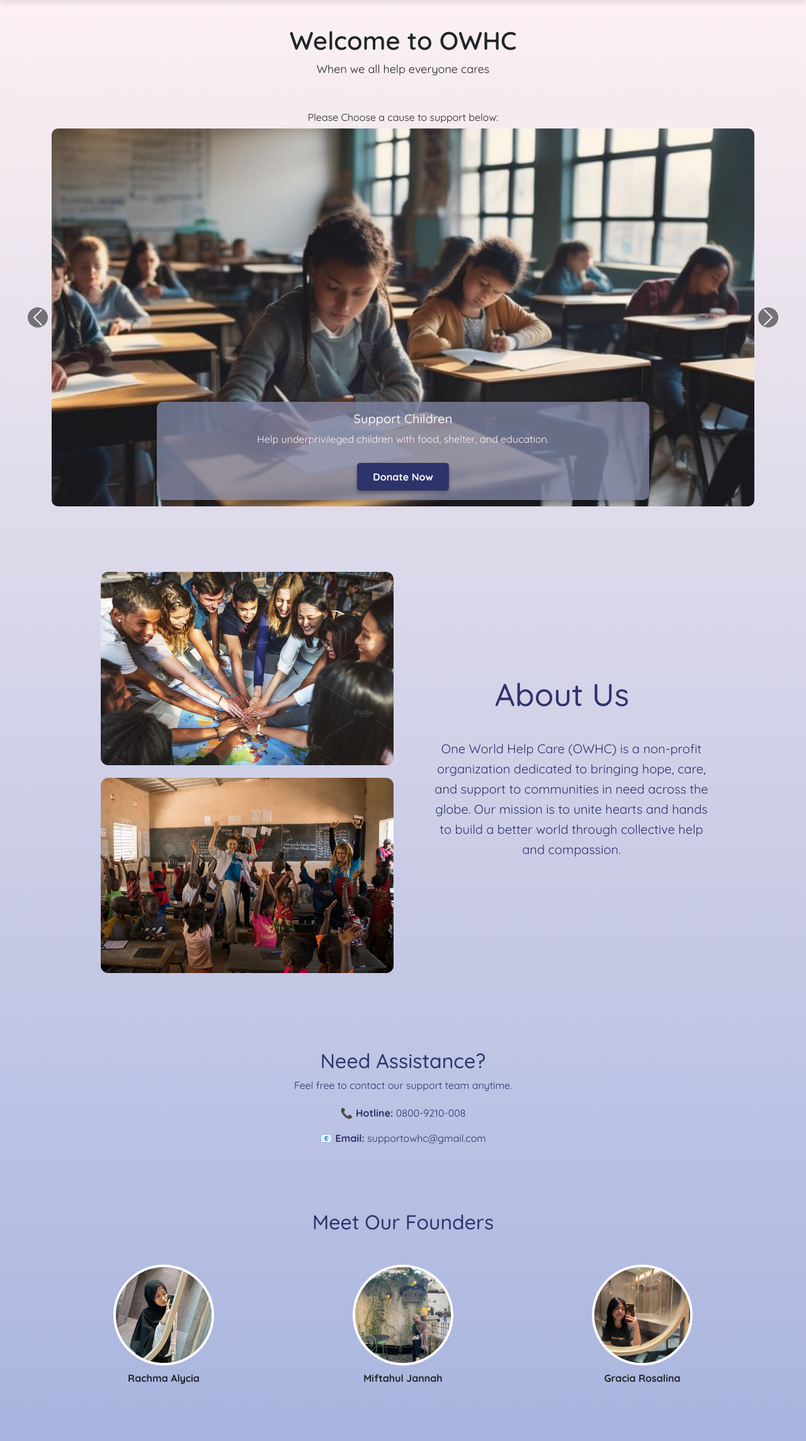
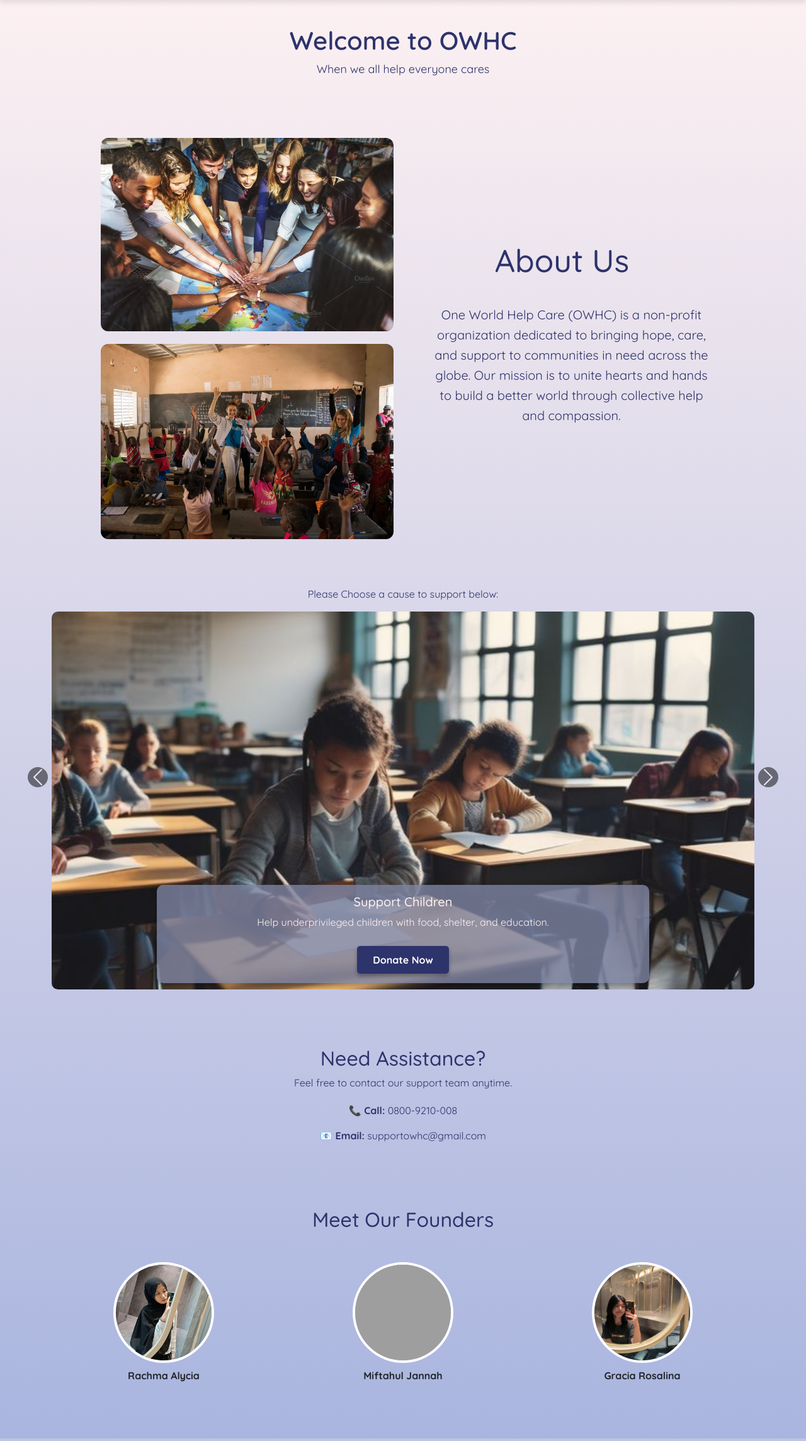
Before and after one commit to GraciaRosalinaHindirwan/PJ_PWD, a PHP site: page /home.php in a window 1280 px wide. Shown: the part 87-2375 px from the top of the page at 63% size. Run offline with PHP 8.4, Linux system fonts and the light colour scheme; grey boxes are pictures that could not be loaded.

Commit message:
update home

```diff
--- a/home.php
+++ b/home.php
@@ -37,7 +37,7 @@
           <a class="nav-link" href="#">Help</a>
         </li>
         <li class="nav-item">
-          <a class="nav-link" href="login.php">Logout</a>
+          <a class="nav-link" href="#">Logout</a>
         </li>
       </ul>
     </div>
@@ -46,16 +46,35 @@
 
 <!-- Welcome Section -->
 <section class="welcome-section">
-    <h1 style="font-weight:600;">Welcome to OWHC</h1>
-    <p style="font-size: 18px; font-weight:400;">When we all help everyone cares</p>
-    <p style="font-size: 16px; font-weight:400; padding-top: 35px;">Please Choose a cause to support below:</p>
+    <h1 style="font-weight:600; color: #2D336B;">Welcome to OWHC</h1>
+    <p style="font-size: 18px; font-weight:400; color: #2D336B;">When we all help everyone cares</p>
+</section>
+
+<!-- About Section -->
+ <section id="about" style=" padding: 20px 20px; margin-bottom: 50px;">
+  <div style="display: flex; flex-wrap: wrap; max-width: 1000px; margin: auto; align-items: center;">
+
+    <div style="flex: 1; padding: 20px; display: flex; flex-direction: column; gap: 20px;">
+      <img src="charity.jpg" alt="About 1" style="width: 100%; border-radius: 12px;">
+      <img src="charity2.jpg" alt="About 2" style="width: 100%; border-radius: 12px;">
+    </div>
+
+    <div style="flex: 1; padding: 15px;">
+    <center>
+      <h1 style="color: #2D336B; font-size: 50px; margin-bottom: 40px; padding-top: -70px;">About Us</h1>
+      <p style="color: #2D336B; font-size: 20px; line-height: 1.6; margin-left: 30px;  ">
+        One World Help Care (OWHC) is a non-profit organization dedicated to bringing hope, care, and support to communities in need across the globe. Our mission is to unite hearts and hands to build a better world through collective help and compassion.
+      </p>
+    </center>
+    </div>
+  </div>
 </section>
 
 <!-- Carousel Section -->
 <div class="container mb-4">
     <div id="donationCarousel" class="carousel slide" data-bs-ride="carousel">
         <div class="carousel-inner">
-
+          <p style="font-size: 16px; font-weight:400; padding-top: 35px; text-align: center; color: #2D336B;">Please Choose a cause to support below:</p>
             <div class="carousel-item active">
                 <img src="pendidikan.jpg" class="d-block w-100" alt="Children Donation">
                 <div class="carousel-caption d-none d-md-block">
@@ -104,33 +123,14 @@
     </div>
 </div>
 
-<!-- About and contact Section -->
- <section id="about" style=" padding: 60px 20px;">
-  <div style="display: flex; flex-wrap: wrap; max-width: 1000px; margin: auto; align-items: center;">
 
-    <div style="flex: 1; padding: 20px; display: flex; flex-direction: column; gap: 20px;">
-      <img src="charity.jpg" alt="About 1" style="width: 100%; border-radius: 12px;">
-      <img src="charity2.jpg" alt="About 2" style="width: 100%; border-radius: 12px;">
-    </div>
-
-    <div style="flex: 1; padding: 15px;">
-    <center>
-      <h1 style="color: #2D336B; font-size: 50px; margin-bottom: 40px; padding-top: -70px;">About Us</h1>
-      <p style="color: #2D336B; font-size: 20px; line-height: 1.6; margin-left: 30px;  ">
-        One World Help Care (OWHC) is a non-profit organization dedicated to bringing hope, care, and support to communities in need across the globe. Our mission is to unite hearts and hands to build a better world through collective help and compassion.
-      </p>
-    </center>
-    </div>
-
-  </div>
-</section>
 
 <!-- Contact Section -->
-<section style="padding: 40px 0; text-align: center;">
+<section style="padding: 40px 0; text-align: center; margin-top: 50px;">
   <h2 style="color: #2D336B;">Need Assistance?</h2>
   <p style="color: #2D336B;">Feel free to contact our support team anytime.</p>
   <div style="margin-top: 20px; color: #2D336B;">
-    <p><strong>📞 Hotline:</strong> 0800-9210-008</p>
+    <p><strong>📞 Call:</strong> 0800-9210-008</p>
     <p><strong>📧 Email:</strong> supportowhc@gmail.com</p>
   </div>
 </section>
@@ -150,7 +150,7 @@
 
       <!-- Founder 2 -->
       <div class="col-6 col-md-4 mb-4">
-        <img src="mita.jpg" class="rounded-circle border border-white border-4" style="width: 160px; height: 160px; object-fit: cover;" alt="Miftahul Jannah">
+        <img src="mita2.jpg" class="rounded-circle border border-white border-4" style="width: 160px; height: 160px; object-fit: cover;" alt="Miftahul Jannah">
         <p class="fw-bold mt-2">Miftahul Jannah</p>
       </div>
 
@@ -164,9 +164,6 @@
   </div>
 </section>
 
-
-
-
 <script src="https://cdn.jsdelivr.net/npm/bootstrap@5.3.3/dist/js/bootstrap.bundle.min.js"></script>
 </body>
 </html>
```
